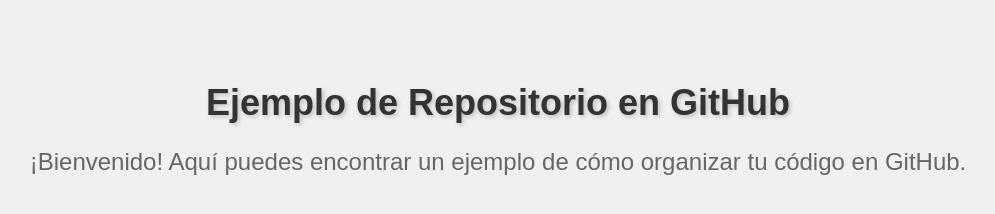
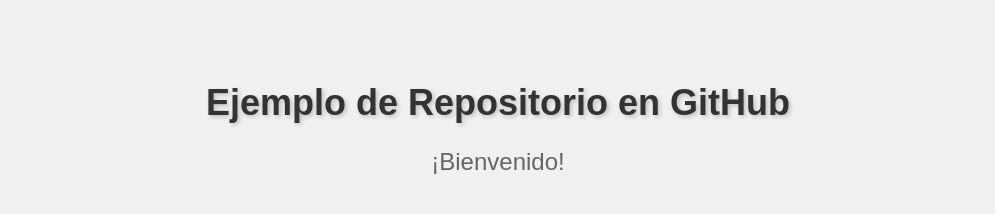
Before and after one commit to bryan6h9/docker-example, a plain HTML site: page index.html in a window 1280 px wide. Shown: the whole page, without its empty margins (142-1137 px from the left). Drawn offline with Linux system fonts and the light colour scheme.

Commit message:
Update index.html

```diff
--- a/index.html
+++ b/index.html
@@ -25,6 +25,6 @@
 </head>
 <body>
     <h1>Ejemplo de Repositorio en GitHub</h1>
-    <p>¡Bienvenido! Aquí puedes encontrar un ejemplo de cómo organizar tu código en GitHub.</p>
+    <p>¡Bienvenido!</p>
 </body>
 </html>
```
